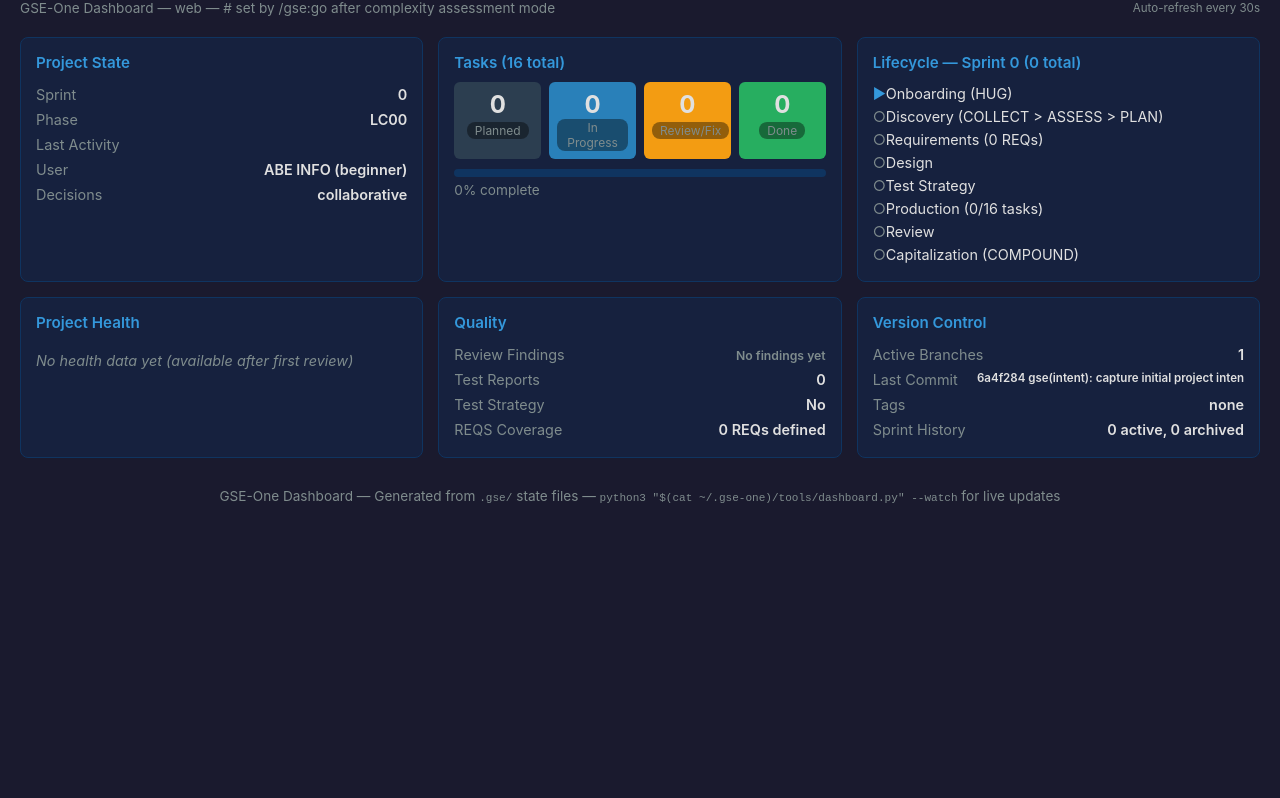
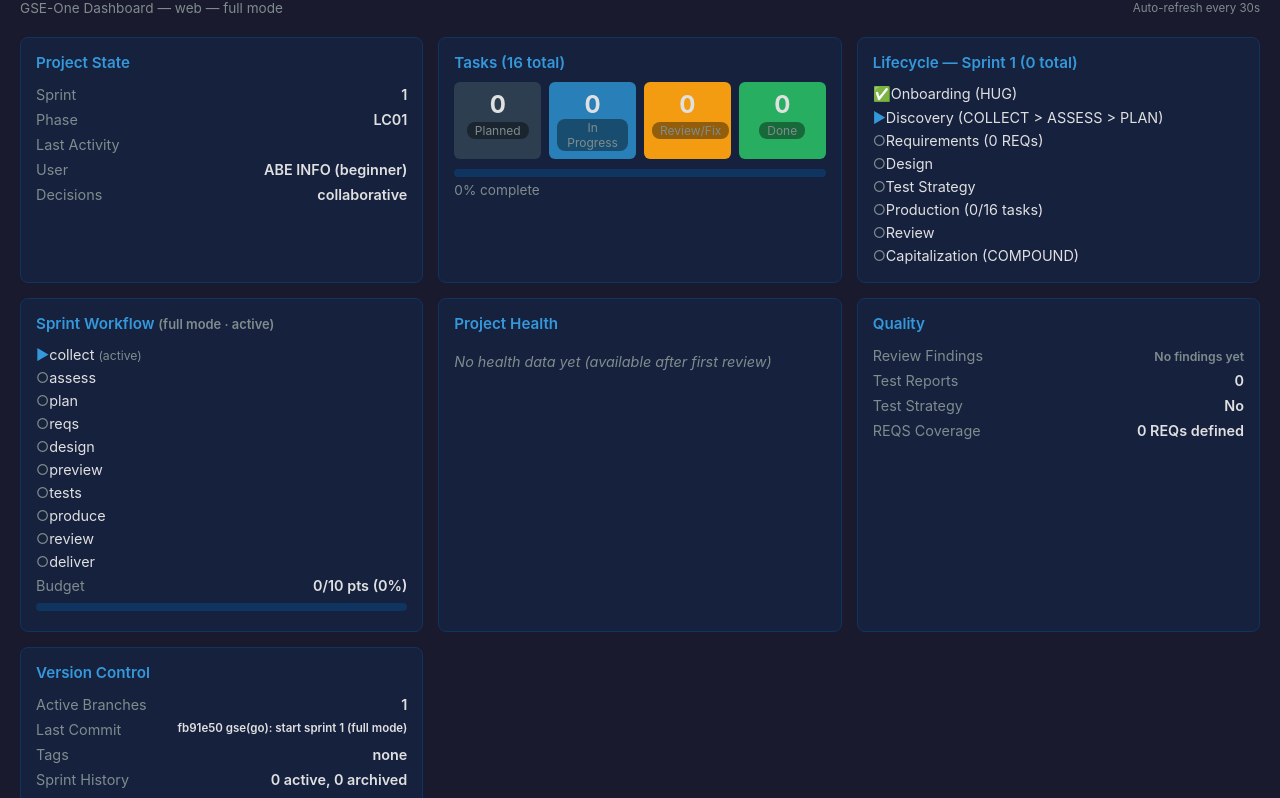
Before and after one commit to abet9226-lux/luxembourg-guide, a plain HTML site: page docs/dashboard.html in a window 1280 px wide. Shown: the part 67-865 px from the top of the page. Before the commit the page ends 800 px from the top, so only its background shows below. Drawn offline with Linux system fonts and the light colour scheme.

Commit message:
chore: update dashboard
Made-with: Cursor

```diff
--- a/docs/dashboard.html
+++ b/docs/dashboard.html
@@ -54,10 +54,10 @@
 <div class="header">
   <div>
     <h1>Unknown Project</h1>
-    <span class="muted">GSE-One Dashboard &mdash; web &mdash;   # set by /gse:go after complexity assessment mode</span>
+    <span class="muted">GSE-One Dashboard &mdash; web &mdash; full mode</span>
   </div>
   <div class="header-right">
-    <div>Updated: 2026-04-23 11:51:55</div>
+    <div>Updated: 2026-04-23 11:57:52</div>
     <button class="refresh-btn" onclick="location.reload()">Refresh</button>
     <div class="muted" style="margin-top:4px">Auto-refresh every 30s</div>
   </div>
@@ -68,8 +68,8 @@
   <!-- Project State -->
   <div class="card">
     <div class="card-title">Project State</div>
-    <div class="metric"><span class="metric-label">Sprint</span><span class="metric-value">0</span></div>
-    <div class="metric"><span class="metric-label">Phase</span><span class="metric-value">LC00</span></div>
+    <div class="metric"><span class="metric-label">Sprint</span><span class="metric-value">1</span></div>
+    <div class="metric"><span class="metric-label">Phase</span><span class="metric-value">LC01</span></div>
     <div class="metric"><span class="metric-label">Last Activity</span><span class="metric-value"></span></div>
     <div class="metric"><span class="metric-label">User</span><span class="metric-value">ABE INFO (beginner)</span></div>
     <div class="metric"><span class="metric-label">Decisions</span><span class="metric-value">collaborative</span></div>
@@ -100,10 +100,10 @@
 
   <!-- Lifecycle Checklist -->
   <div class="card">
-    <div class="card-title">Lifecycle — Sprint 0 (0 total)</div>
+    <div class="card-title">Lifecycle — Sprint 1 (0 total)</div>
     <ul class="checklist">
-      <li class="active">Onboarding (HUG)</li>
-      <li class="pending">Discovery (COLLECT &gt; ASSESS &gt; PLAN)</li>
+      <li class="done">Onboarding (HUG)</li>
+      <li class="active">Discovery (COLLECT &gt; ASSESS &gt; PLAN)</li>
       <li class="pending">Requirements (0 REQs)</li>
       <li class="pending">Design</li>
       <li class="pending">Test Strategy</li>
@@ -113,6 +113,24 @@
     </ul>
   </div>
 
+  <div class="card">
+    <div class="card-title">Sprint Workflow <span class="muted">(full mode · active)</span></div>
+    <ul class="checklist">
+      <li class="active">collect <span class="muted">(active)</span></li>
+      <li class="pending">assess</li>
+      <li class="pending">plan</li>
+      <li class="pending">reqs</li>
+      <li class="pending">design</li>
+      <li class="pending">preview</li>
+      <li class="pending">tests</li>
+      <li class="pending">produce</li>
+      <li class="pending">review</li>
+      <li class="pending">deliver</li>
+    </ul>
+    <div class="metric"><span class="metric-label">Budget</span>
+      <span class="metric-value">0/10 pts (0%)</span></div>
+    <div class="progress-bar"><div class="progress-fill" style="width:0%;background:#2ecc71"></div></div>
+  </div>
 
   <!-- Health Radar -->
   <div class="card">
@@ -134,7 +152,7 @@
   <div class="card">
     <div class="card-title">Version Control</div>
     <div class="metric"><span class="metric-label">Active Branches</span><span class="metric-value">1</span></div>
-    <div class="metric"><span class="metric-label">Last Commit</span><span class="metric-value" style="font-size:0.8em">6a4f284 gse(intent): capture initial project inten</span></div>
+    <div class="metric"><span class="metric-label">Last Commit</span><span class="metric-value" style="font-size:0.8em">fb91e50 gse(go): start sprint 1 (full mode)</span></div>
     <div class="metric"><span class="metric-label">Tags</span><span class="metric-value">none</span></div>
     <div class="metric"><span class="metric-label">Sprint History</span><span class="metric-value">0 active, 0 archived</span></div>
   </div>
```
